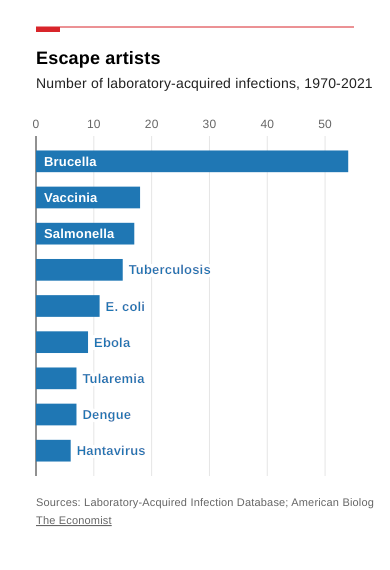
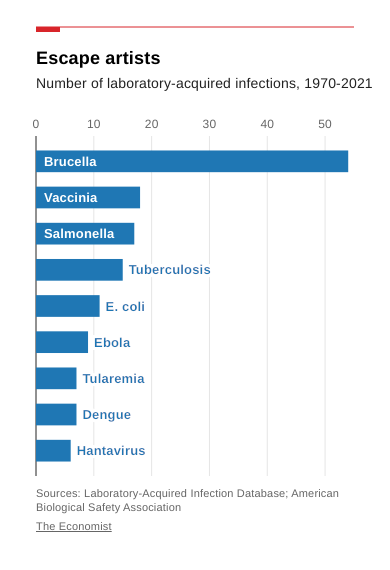
Before and after one commit to adam-tuoa/economist-bar-chart, a React (Vite) app: page / in a window 390 px wide. Shown: the top 570 px of the page. Built offline with nearby package versions, Linux system fonts and the light colour scheme.

Commit message:
Wrap Source text for mobile/narrow - foreignObject

```diff
--- a/src/App.jsx
+++ b/src/App.jsx
@@ -74,25 +74,30 @@ function App() {
         <text x={margin.left} y={72} fontSize={14} fill="#222">
           Number of laboratory-acquired infections, 1970-2021
         </text>
-        <text x={margin.left} y={height - 50} fontSize={11} fill="#666">
-          Sources: Laboratory-Acquired Infection Database; American Biological
-          Safety Association
-        </text>
-        <a
-          href="https://www.economist.com/graphic-detail/2021/08/24/infections-caught-in-laboratories-are-surprisingly-common"
-          target="_blank"
-          rel="noopener noreferrer"
+        <foreignObject
+          x={margin.left}
+          y={height - 70}
+          width={Math.max(width - margin.left - margin.right, 0)}
+          height={60}
         >
-          <text
-            x={margin.left}
-            y={height - 32}
-            fontSize={11}
-            fill="#666"
-            style={{ cursor: "pointer", textDecoration: "underline" }}
+          <div
+            xmlns="http://www.w3.org/1999/xhtml"
+            style={{ fontSize: 11, color: "#666", lineHeight: 1.3 }}
           >
-            The Economist
-          </text>
-        </a>
+            Sources: Laboratory-Acquired Infection Database; American
+            Biological Safety Association
+            <div style={{ marginTop: 4 }}>
+              <a
+                href="https://www.economist.com/graphic-detail/2021/08/24/infections-caught-in-laboratories-are-surprisingly-common"
+                target="_blank"
+                rel="noopener noreferrer"
+                style={{ color: "#666" }}
+              >
+                The Economist
+              </a>
+            </div>
+          </div>
+        </foreignObject>
         <g transform={`translate(${margin.left}, ${margin.top})`}>
           <line
             x1={0}
```
